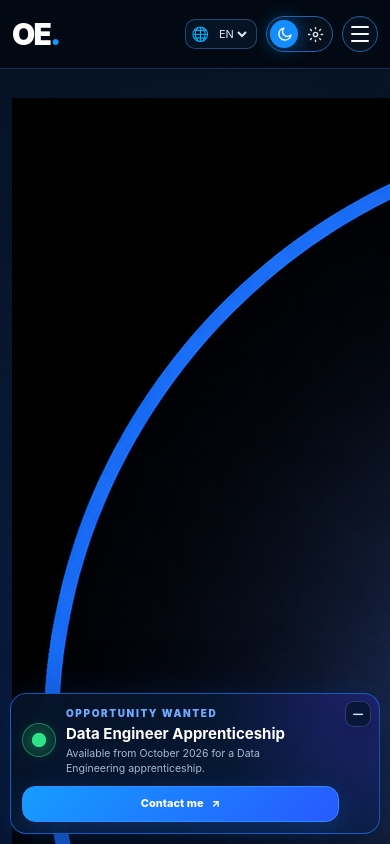
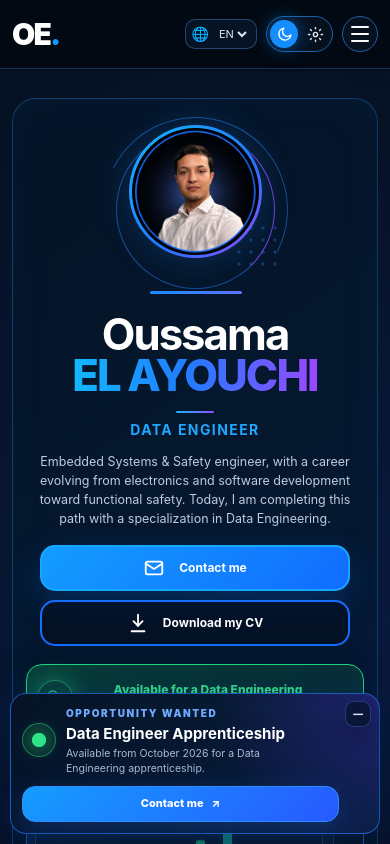
Before and after one commit to Oelayouchi/portfolio, a Next.js app: page / in a window 390 px wide. Shown: the top 844 px of the page. Built offline with nearby package versions, Linux system fonts and the light colour scheme.

Commit message:
Style fused Data hero across responsive breakpoints

```diff
--- a/app/hero-layout-final.css
+++ b/app/hero-layout-final.css
@@ -7,7 +7,6 @@
   padding: 12px 8px;
 }
 
-/* Titre complet : sans cadre, blanc en sombre, noir en clair */
 .homeEyebrow {
   display: block;
   width: 100%;
@@ -24,7 +23,6 @@
   white-space: nowrap;
 }
 
-/* Bandeau alternance : plus compact et clairement séparé des boutons. */
 .homeHeroAvailability {
   display: grid;
   grid-template-columns: 58px 1fr;
@@ -71,66 +69,219 @@
   font-size: 11px;
 }
 
-/* Les anciennes petites fenêtres ne doivent jamais occuper de place. */
-.homeStatusRow {
-  display: none !important;
-}
-
-html[data-theme='light'] .homeEyebrow {
-  color: #07111f;
-}
-
+.homeStatusRow { display: none !important; }
+html[data-theme='light'] .homeEyebrow { color: #07111f; }
 html[data-theme='light'] .homeHeroAvailability {
   border-color: rgba(25, 170, 94, .42);
   background: linear-gradient(145deg, rgba(239, 255, 246, .98), rgba(247, 255, 251, .98));
   box-shadow: 0 14px 32px rgba(44, 123, 84, .07);
 }
+html[data-theme='light'] .homeHeroAvailability strong { color: #078b46; }
+html[data-theme='light'] .homeHeroAvailability small { color: #52677f; }
 
-html[data-theme='light'] .homeHeroAvailability strong {
-  color: #078b46;
+/* Style 5 — Hero fusionné */
+.homeFusedHero {
+  position: relative;
+  display: grid;
+  grid-template-columns: minmax(260px, .8fr) minmax(0, 1.2fr);
+  align-items: center;
+  gap: clamp(28px, 5vw, 74px);
+  width: 100%;
+  padding: clamp(24px, 4vw, 52px);
+  overflow: hidden;
+  border: 1px solid rgba(45, 131, 220, .34);
+  border-radius: 30px;
+  background: linear-gradient(145deg, rgba(5, 21, 39, .98), rgba(5, 27, 54, .92));
+  box-shadow: inset 0 0 50px rgba(28, 131, 255, .04), 0 22px 60px rgba(1, 10, 24, .18);
 }
 
-html[data-theme='light'] .homeHeroAvailability small {
-  color: #52677f;
+.homeFusedPortraitWrap {
+  position: relative;
+  display: grid;
+  place-items: center;
+  width: min(100%, 360px);
+  aspect-ratio: 1;
+  margin-inline: auto;
+  isolation: isolate;
 }
 
-@media (max-width: 1050px) {
-  .homeEyebrow {
-    font-size: 11px;
-    white-space: normal;
+.homeFusedPortrait {
+  position: relative;
+  z-index: 3;
+  width: 70%;
+  aspect-ratio: 1;
+  padding: 3px;
+  border-radius: 50%;
+  background: linear-gradient(135deg, #18b7ff, #2077ff 58%, #8f4dff);
+  box-shadow: 0 0 34px rgba(31, 132, 255, .22);
+}
+.homeFusedPortrait::before {
+  content: '';
+  position: absolute;
+  inset: 7px;
+  z-index: -1;
+  border-radius: inherit;
+  background: #061426;
+}
+.homeFusedPortrait img {
+  width: 100%;
+  height: 100%;
+  object-fit: cover;
+  object-position: center;
+  border-radius: 50%;
+  display: block;
+}
+.homeFusedOrbit {
+  position: absolute;
+  z-index: 1;
+  border-radius: 50%;
+  border: 1px solid rgba(43, 132, 255, .5);
+}
+.homeFusedOrbitA { width: 86%; height: 86%; border-right-color: rgba(147, 77, 255, .78); }
+.homeFusedOrbitB { width: 100%; height: 100%; border-left-color: transparent; border-bottom-color: transparent; transform: rotate(-18deg); }
+.homeFusedDots {
+  position: absolute;
+  right: 2%;
+  bottom: 15%;
+  width: 28%;
+  height: 28%;
+  opacity: .32;
+  background-image: radial-gradient(circle, #238eff 1.5px, transparent 1.7px);
+  background-size: 12px 12px;
 }
 
-  .homeHeroAvailability {
+.homeFusedCopy { min-width: 0; }
+.homeFusedCopy h1 {
+  display: flex;
+  flex-direction: column;
+  gap: 0;
+  margin: 0;
+  font-size: clamp(48px, 6vw, 92px);
+  line-height: .9;
+  letter-spacing: -.055em;
+}
+.homeFusedFirst { color: #fff; font-weight: 700; }
+.homeFusedLast {
+  display: block;
+  width: fit-content;
+  max-width: 100%;
+  font-weight: 800;
+  background: linear-gradient(90deg, #12b8ff 0%, #217cff 47%, #9a48ff 100%);
+  -webkit-background-clip: text;
+  background-clip: text;
+  color: transparent;
+}
+.homeFusedLine {
+  display: block;
+  width: 52px;
+  height: 3px;
+  margin: 24px 0 13px;
+  border-radius: 999px;
+  background: linear-gradient(90deg, #12b8ff, #8d4dff);
+}
+.homeFusedRole {
+  display: block;
+  color: #20a6ff;
+  font-size: clamp(15px, 1.4vw, 21px);
+  letter-spacing: .09em;
+  line-height: 1.2;
+}
+.homeFusedCopy > p {
+  max-width: 680px;
+  margin: 18px 0 0;
+  color: #bdcbe0;
+  font-size: clamp(14px, 1.2vw, 17px);
+  line-height: 1.72;
+}
+.homeFusedActions {
+  display: flex;
+  flex-wrap: wrap;
+  gap: 12px;
   margin-top: 24px;
 }
+.homeFusedActions .button { min-height: 50px; }
+
+html[data-theme='light'] .homeFusedHero {
+  border-color: rgba(31, 114, 205, .22);
+  background: linear-gradient(145deg, rgba(255,255,255,.98), rgba(239,247,255,.96));
+  box-shadow: 0 20px 55px rgba(57, 88, 120, .10);
+}
+html[data-theme='light'] .homeFusedFirst { color: #07111f; }
+html[data-theme='light'] .homeFusedCopy > p { color: #53677e; }
+html[data-theme='light'] .homeFusedPortrait::before { background: #f5f9ff; }
+
+@keyframes fusedRise { from { opacity:0; transform:translateY(16px); } to { opacity:1; transform:translateY(0); } }
+@keyframes fusedPortraitIn { from { opacity:0; transform:translateY(18px) scale(.96); } to { opacity:1; transform:translateY(0) scale(1); } }
+.homeFusedPortraitWrap { animation: fusedPortraitIn .55s ease both; }
+.homeFusedCopy h1 { animation: fusedRise .5s .08s ease both; }
+.homeFusedRole,.homeFusedLine { animation: fusedRise .45s .14s ease both; }
+.homeFusedCopy > p { animation: fusedRise .45s .2s ease both; }
+.homeFusedActions { animation: fusedRise .45s .27s ease both; }
+
+@media (max-width: 1050px) {
+  .homeEyebrow { font-size: 11px; white-space: normal; }
+  .homeHeroAvailability { margin-top: 24px; }
+  .homeFusedHero { grid-template-columns: minmax(220px,.8fr) minmax(0,1.2fr); gap: 28px; }
+  .homeFusedCopy h1 { font-size: clamp(42px, 6.4vw, 68px); }
 }
 
 @media (max-width: 760px) {
-  .homeHeroIntro {
-    display: flex;
-    padding: 8px 0;
+  .homeHeroIntro { display:flex; padding:8px 0; }
+  .homeEyebrow { font-size:10px; line-height:1.45; white-space:normal; }
+  .homeHeroAvailability { grid-template-columns:50px 1fr; gap:12px; min-height:76px; margin-top:18px; padding:10px 13px; }
+  .homeHeroAvailability .homeSearchLogo { width:44px; height:44px; }
+  .homeHeroAvailability strong { font-size:12px; }
+
+  .homeFusedHero {
+    grid-template-columns: 1fr;
+    gap: 12px;
+    padding: 22px 16px 18px;
+    border-radius: 24px;
+    text-align: center;
+  }
+  .homeFusedPortraitWrap { width: min(54vw, 210px); }
+  .homeFusedPortrait { width: 72%; }
+  .homeFusedCopy { display:flex; flex-direction:column; align-items:center; }
+  .homeFusedCopy h1 {
+    align-items: center;
+    width: 100%;
+    font-size: clamp(36px, 11.8vw, 54px);
+    line-height: .94;
+    letter-spacing: -.045em;
+  }
+  .homeFusedLast { width: auto; white-space: nowrap; }
+  .homeFusedLine { width: 38px; height: 2px; margin: 15px 0 9px; }
+  .homeFusedRole { font-size: 14px; letter-spacing: .1em; }
+  .homeFusedCopy > p { max-width: 540px; margin-top: 13px; font-size: 13px; line-height: 1.58; }
+  .homeFusedActions { width: 100%; justify-content: center; margin-top: 17px; gap: 9px; }
+  .homeFusedActions .button { flex: 1 1 210px; max-width: 310px; min-height: 46px; }
 }
 
-  .homeEyebrow {
-    font-size: 10px;
-    line-height: 1.45;
-    white-space: normal;
+@media (max-width: 430px) {
+  .homeFusedHero { padding: 18px 13px 15px; }
+  .homeFusedPortraitWrap { width: min(50vw, 185px); }
+  .homeFusedCopy h1 { font-size: clamp(34px, 11.2vw, 47px); }
+  .homeFusedCopy > p { font-size: 12.5px; line-height: 1.52; }
 }
 
-  .homeHeroAvailability {
-    grid-template-columns: 50px 1fr;
-    gap: 12px;
-    min-height: 76px;
-    margin-top: 20px;
-    padding: 10px 13px;
+@media (max-width: 350px) {
+  .homeFusedHero { padding-inline: 10px; }
+  .homeFusedCopy h1 { font-size: 33px; }
+  .homeFusedLast { white-space: normal; }
+  .homeFusedActions .button { min-width: 0; width: 100%; }
 }
 
-  .homeHeroAvailability .homeSearchLogo {
-    width: 44px;
-    height: 44px;
+@media (max-height: 500px) and (orientation: landscape) {
+  .homeFusedHero { grid-template-columns: 190px 1fr; gap:18px; padding:14px 18px; text-align:left; }
+  .homeFusedPortraitWrap { width: 150px; }
+  .homeFusedCopy { align-items:flex-start; }
+  .homeFusedCopy h1 { align-items:flex-start; font-size:34px; }
+  .homeFusedLine { margin:10px 0 7px; }
+  .homeFusedCopy > p { margin-top:9px; font-size:11.5px; line-height:1.42; }
+  .homeFusedActions { justify-content:flex-start; margin-top:10px; }
+  .homeHeroAvailability { margin-top:10px; min-height:62px; }
 }
 
-  .homeHeroAvailability strong {
-    font-size: 12px;
+@media (prefers-reduced-motion: reduce) {
+  .homeFusedPortraitWrap,.homeFusedCopy h1,.homeFusedRole,.homeFusedLine,.homeFusedCopy > p,.homeFusedActions { animation:none !important; }
 }
-}
```
Lines whose indentation alone changed are shown as unchanged.
